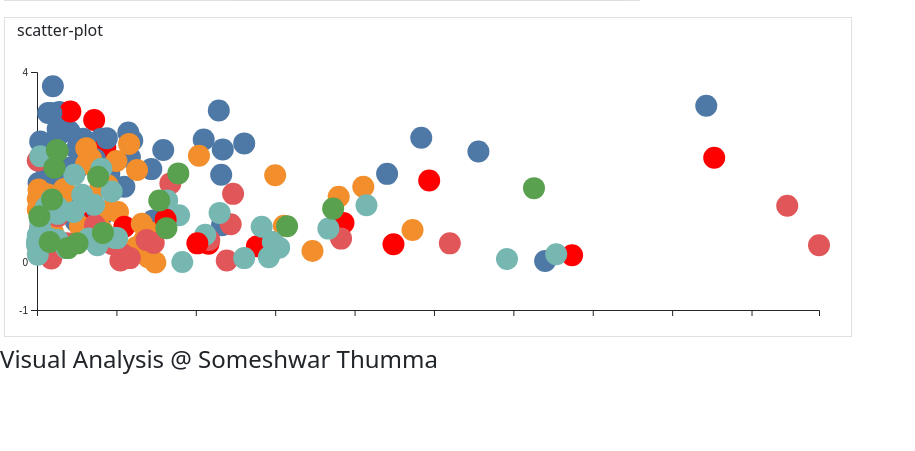
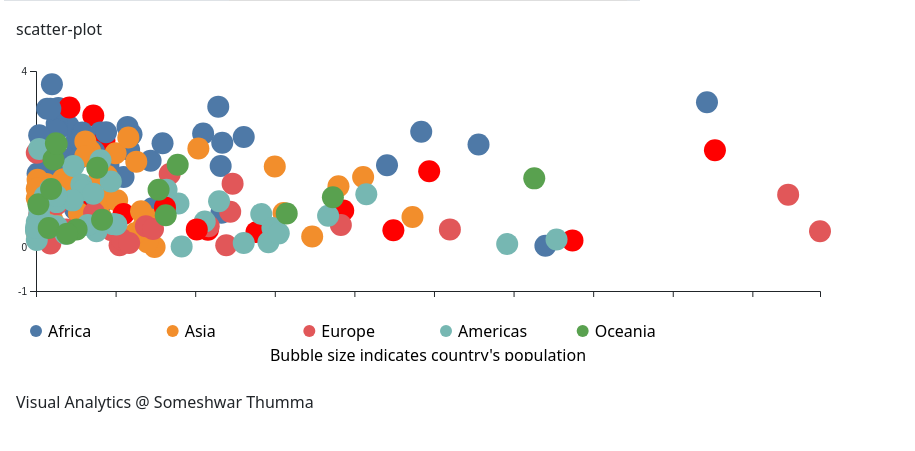
Before and after one commit to someshwarthumma/population-analysis, a Flask app: page / in a window 1280 px wide. Shown: the part 249-700 px from the top of the page, without its empty margins (0-915 px from the left). Run offline with Flask 2, Linux system fonts and the light colour scheme; style sheets or scripts are compiled from the project's sources; some libraries are stand-ins or nearby versions.

Commit message:
Scatterplot

```diff
--- a/static/js/components/scatter_plot.js
+++ b/static/js/components/scatter_plot.js
@@ -1,10 +1,11 @@
 function draw_scatter_plot(selector, config) {
     var data = config.data
     // set the dimensions and margins of the graph
-    var margin = { top: 30, right: 20, bottom: 50, left: 20 },
+    var margin = { top: 30, right: 20, bottom: 70, left: 20 },
         width = $(selector).width() - margin.left - margin.right,
         height = $(selector).height() - margin.top - margin.bottom;
     // append the svg object to the body of the page
+    var continents = Object.keys(_.groupBy(_.filter(data, d => { return d['continent'] != null }), 'continent'))
     d3.select(selector).selectAll("*").remove();
     var svg = d3.select(selector)
         .append("svg")
@@ -38,8 +39,8 @@ function draw_scatter_plot(selector, config) {
         .domain([d3.min(data, function (d) { return +d.r; }), d3.max(data, function (d) { return +d.r; })])
         .range([2, 20]);
     var color_scale = d3.scaleOrdinal()
-        .domain([...Object.keys(_.groupBy(_.filter(data,d=>{return d['continent'] != null}),'continent'))])
-        .range(["#4e79a7","#f28e2c","#e15759","#76b7b2","#59a14f","#edc949","#af7aa1"])
+        .domain([...continents])
+        .range(["#4e79a7", "#f28e2c", "#e15759", "#76b7b2", "#59a14f", "#edc949", "#af7aa1"])
 
     // -1- Create a tooltip div that is hidden by default:
     const tooltip1 = d3
@@ -78,10 +79,44 @@ function draw_scatter_plot(selector, config) {
         .attr("cx", function (d) { return x(d.x); })
         .attr("cy", function (d) { return y(d.y); })
         .attr("r", function (d) { return r(d.r); })
-        .style("fill", function (d) { return d.continent != null ? color_scale(d.continent): "red"})
+        .style("fill", function (d) { return d.continent != null ? color_scale(d.continent) : "red" })
         .on("mouseover", showTooltip)
         .on("mousemove", moveTooltip)
         .on("mouseleave", hideTooltip);
 
+    var leg_rect_width = 6;
+    var legendSpacing = width/(continents.length+1);
+    var xOffset = 0;
+    var yOffset = 260;
+    var legend = svg.append('g')
+        .selectAll('.legendItem')
+        .data([...continents]);
 
+    //Create legend items
+    legend
+        .enter()
+        .append('circle')
+        .attr('r', leg_rect_width)
+        .style('fill', d => color_scale(d))
+        .attr('transform',
+            (d, i) => {
+                var x = xOffset + (leg_rect_width + legendSpacing) * i;
+                var y = yOffset ;
+                return `translate(${x}, ${y})`;
+            });
+
+    //Create legend labels
+    legend
+        .enter()
+        .append('text')
+        .attr('x', (d, i) => xOffset + (leg_rect_width + legendSpacing) * i+12  )
+        .attr('y', yOffset + leg_rect_width)
+        .text(d => d);
+
+        svg
+        .append("text") // text label for the x axis
+        .attr("x", width / 2)
+        .attr("y", height + 70)
+        .style("text-anchor", "middle")
+        .text("Bubble size indicates country's population");
 }
--- a/templates/contents.html
+++ b/templates/contents.html
@@ -14,7 +14,7 @@
         </div>
     </div>
     <div class=" row d-flex justify-content-start flex-wrap align-items-start py-2">
-        <div class="d-flex col-sm-8 sp-height border border-radius-xl">
+        <div class="d-flex col-sm-8 sp-width sp-height ">
             <div class="w-100" id="scatter-plot">
                 scatter-plot
             </div>
--- a/templates/footer.html
+++ b/templates/footer.html
@@ -1 +1,3 @@
-<h4>Visual Analysis @ Someshwar Thumma</h4>
+<div class="container-fluid px-3 mt-5">
+    <h6>Visual Analytics @ Someshwar Thumma </h6>
+</div>
```
Also changed, not shown: static/styles/style.scss (+8 -0 lines).
